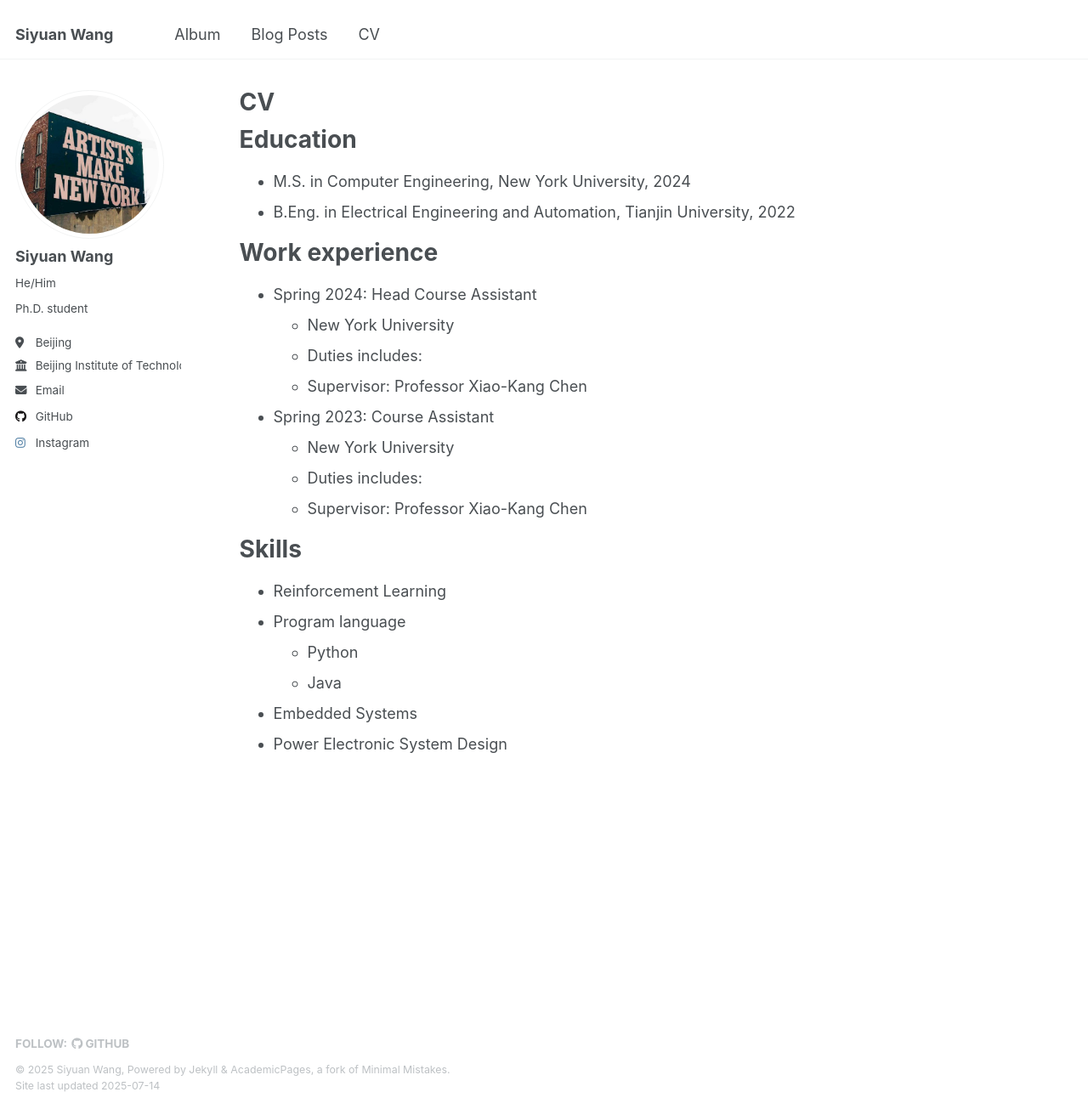
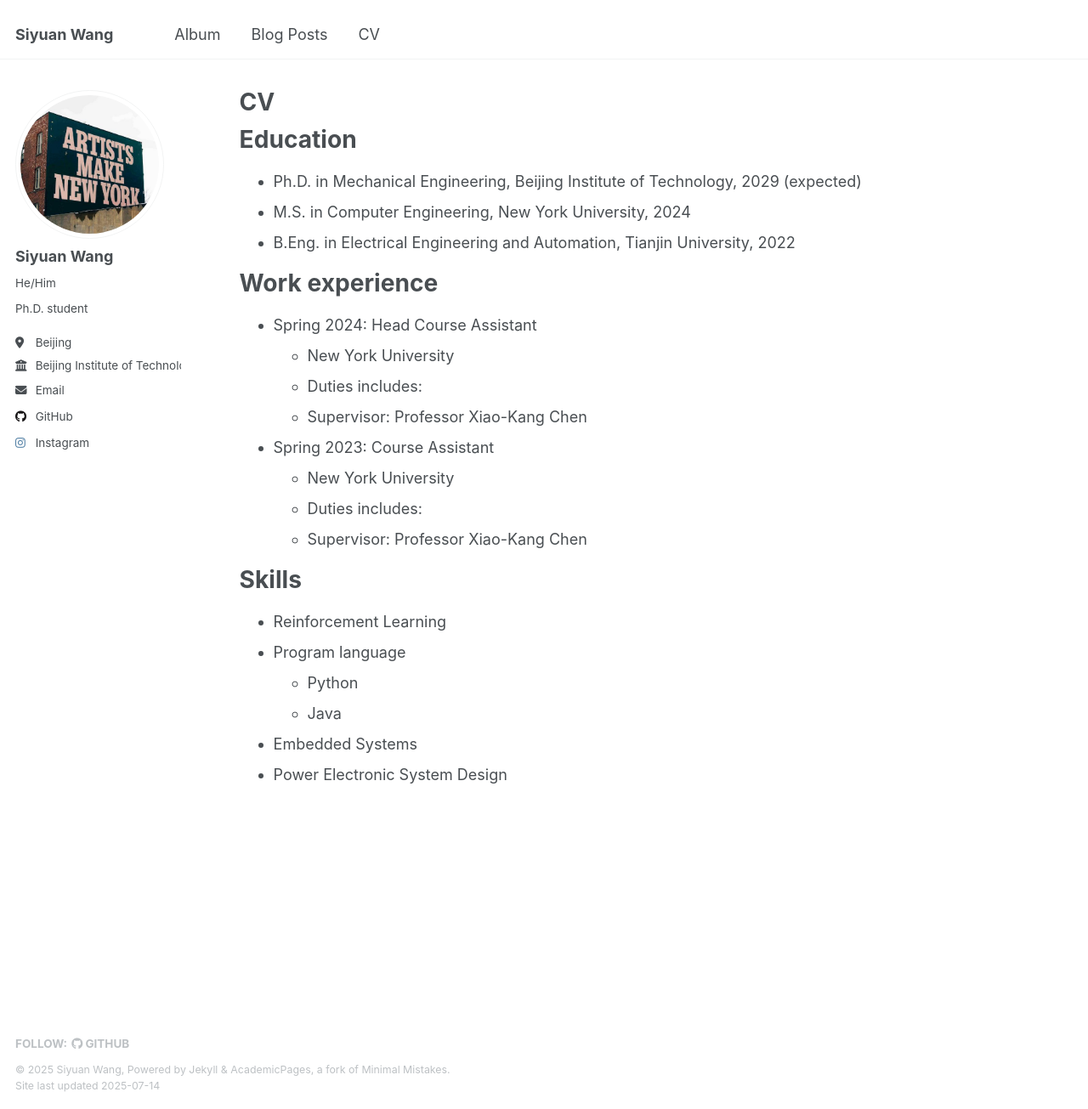
Before and after one commit to wangsy1999/wangsy1999.github.io, a Jekyll site: the page built from _pages/cv.md, in a window 1280 px wide and 1305 px high. Shown: the whole window at 85% size. Built offline with Jekyll 4.4.1, drawn with Linux system fonts in a browser that asks for light colours.

Commit message:
Update cv.md

```diff
--- a/_pages/cv.md
+++ b/_pages/cv.md
@@ -11,9 +11,7 @@ redirect_from:
 
 Education
 ======
-<!--
-* Ph.D in Version Control Theory, GitHub University, 2018 (expected)
- -->
+* Ph.D. in Mechanical Engineering, Beijing Institute of Technology, 2029 (expected)
 * M.S. in Computer Engineering, New York University, 2024
 * B.Eng. in Electrical Engineering and Automation, Tianjin University, 2022
 
```
